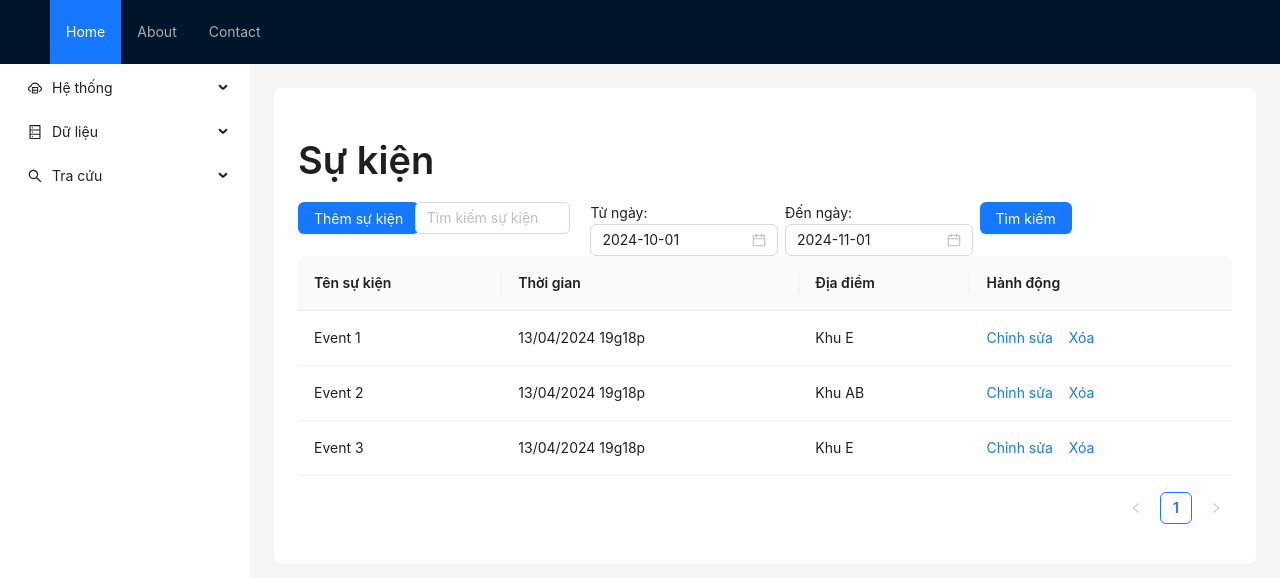
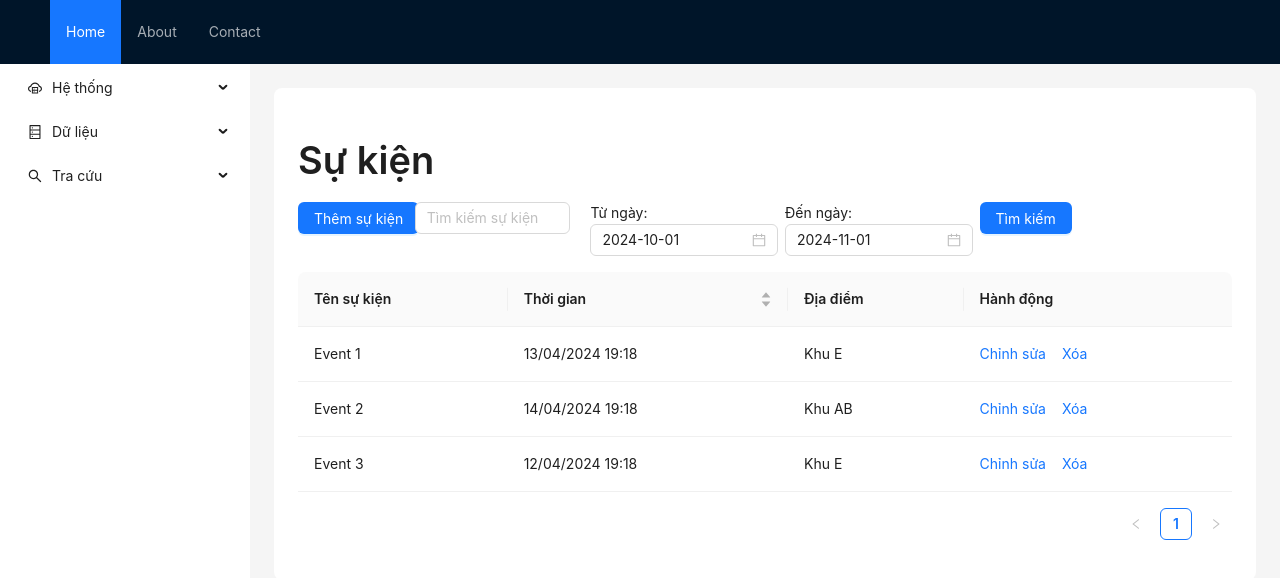
Before and after one commit to kh4n9/hutech-events, a React (Create React App) app in the folder client/: page /events in a window 1280 px wide. Shown: the top 578 px of the page. Built offline with nearby package versions, Linux system fonts and the light colour scheme; the HTML template or start-up script is replaced by a standard one.

Commit message:
Update event times in data and enhance EventsPage layout; add sorting functionality for event times

```diff
--- a/client/src/app/data.js
+++ b/client/src/app/data.js
@@ -55,7 +55,7 @@ export const events = [
         id: 2,
         title: 'Event 2',
         description: 'Description 2',
-        time: dayjs('2024-04-13 19:18'),
+        time: dayjs('2024-04-14 19:18'),
         location: 'Khu AB',
         createBy: 'Khoa cntt',
     },
@@ -63,7 +63,7 @@ export const events = [
         id: 3,
         title: 'Event 3',
         description: 'Description 3',
-        time: dayjs('2024-04-13 19:18'),
+        time: dayjs('2024-04-12 19:18'),
         location: 'Khu E',
         createBy: 'Khoa cntt',
     }
--- a/client/src/pages/Admin/EventsPage/index.jsx
+++ b/client/src/pages/Admin/EventsPage/index.jsx
@@ -1,4 +1,4 @@
-import { Button, Col, DatePicker, Flex, Input, Space, Table } from "antd";
+import { Button, Col, DatePicker, Input, Space, Table } from "antd";
 import Title from "antd/es/typography/Title";
 import Text from "antd/es/typography/Text";
 import dayjs from "dayjs";
@@ -14,6 +14,8 @@ const EventsPage = () => {
     const [toTime, setToTime] = useState(dayjs());
     const [filteredEvent, setFilteredEvent] = useState(eventList);
 
+    console.log(dayjs('13-04-2024').unix());
+
     const columns = [
         {
             title: 'Tên sự kiện',
@@ -24,7 +26,10 @@ const EventsPage = () => {
             title: 'Thời gian',
             dataIndex: 'time',
             key: 'time',
-            render: (time) => dayjs(time).format('DD/MM/YYYY HHgmmp'),
+            render: (time) => dayjs(time).format('DD/MM/YYYY HH:mm'),
+            // xếp theo thời gian giảm dần
+            sorter: (a, b) => dayjs(a.time).unix() - dayjs(b.time).unix(),
+            sortDirections: ['descend', 'ascend'],
         },
         {
             title: 'Địa điểm',
@@ -55,28 +60,27 @@ const EventsPage = () => {
     return (
         <div>
             <Title>Sự kiện</Title>
-            <Flex>
+            <div style={{ display: 'flex', marginBottom: '16px' }}>
                 <Col span={3}><Button type="primary">Thêm sự kiện</Button></Col>
-                <Col span={4} style={{ marginRight: '20px'}}>
+                <Col span={4} style={{ marginRight: '20px' }}>
                     <Input placeholder="Tìm kiếm sự kiện" value={searchValue} onChange={(e) => setSearchValue(e.target.value)} />
                 </Col>
                 <Col span={5}>
                     <Text>Từ ngày:</Text>
-                    <DatePicker onChange={(date) => setFromTime(date)}
-                    value={fromTime} />
+                    <DatePicker onChange={(date) => setFromTime(date)} value={fromTime} />
                 </Col>
                 <Col span={5}>
                     <Text>Đến ngày:</Text>
-                    <DatePicker
-                    onChange={(date) => setToTime(date)}
-                    value={toTime} />
+                    <DatePicker onChange={(date) => setToTime(date)} value={toTime} />
                 </Col>
                 <Col span={3}>
                     <Button type="primary" onClick={() => handleSearch(searchValue, fromTime, toTime)}>Tìm kiếm</Button>
                 </Col>
-            </Flex>
-            <Table columns={columns} dataSource={filteredEvent} />
-        </div >
+            </div>
+            <Table columns={columns} dataSource={filteredEvent} rowKey="id"
+                pagination={{ pageSize: 10, showSizeChanger: false }}
+            />
+        </div>
     );
 }
 
```
